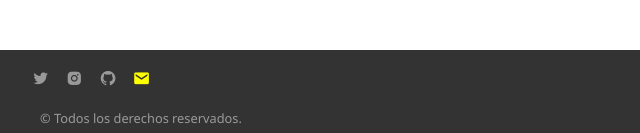
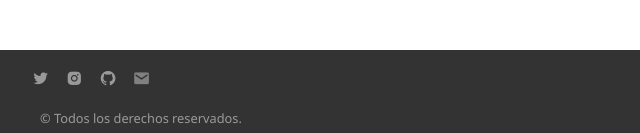
Before and after one commit to Proyecto-3-Ucamp/Tabla-de-Datos-Dashboard-, a website with bundled scripts: page index.html in a window 1280 px wide. In both pictures the pointer is over the icon 141 px from the left and 743 px from the top of the page. Shown: the part 664-797 px from the top of the page, 0-640 px from the left. Built offline with nearby package versions, Linux system fonts and the light colour scheme; no server answers.

Commit message:
Actualizo color 3 J.D.A.V

```diff
--- a/style.css
+++ b/style.css
@@ -190,5 +190,5 @@ color: rgb(173, 94, 248);
 }
 
 .bxs-envelope:hover{
-color: yellow
+color: gray
 }
```
